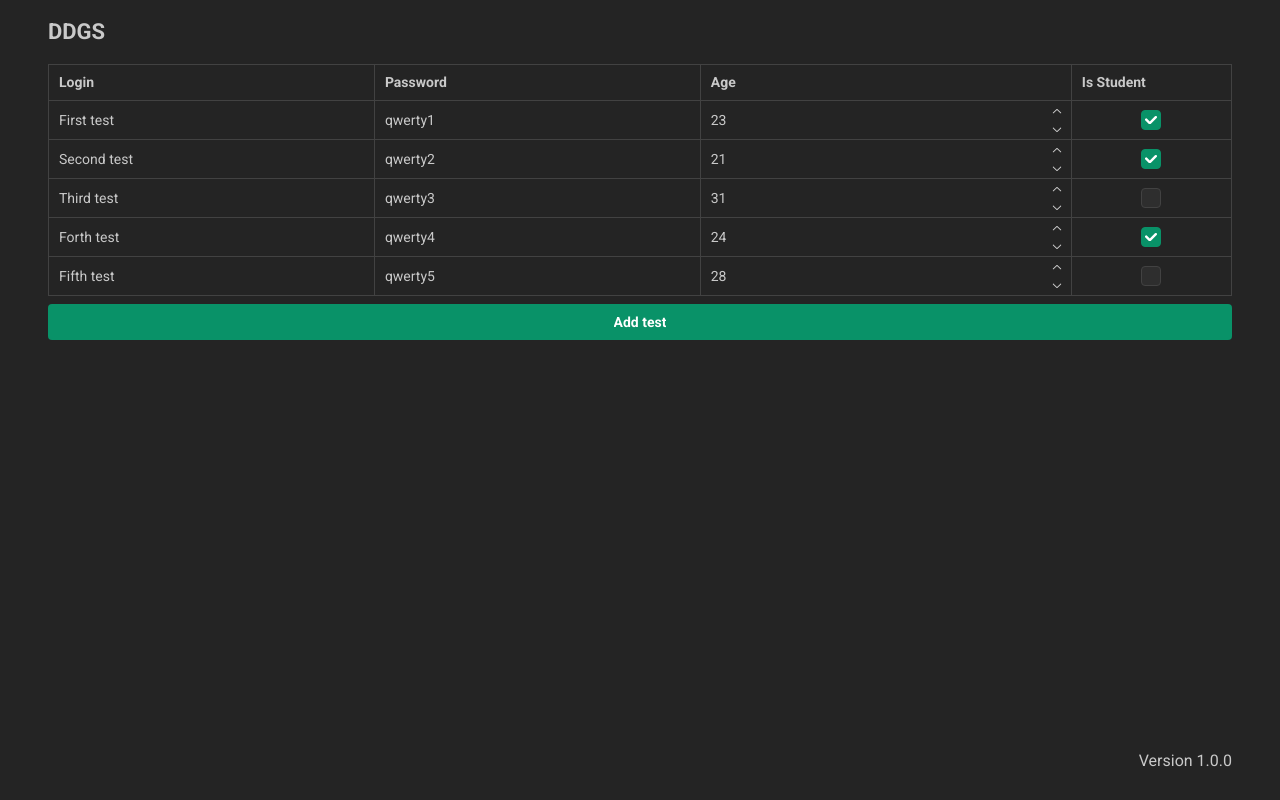
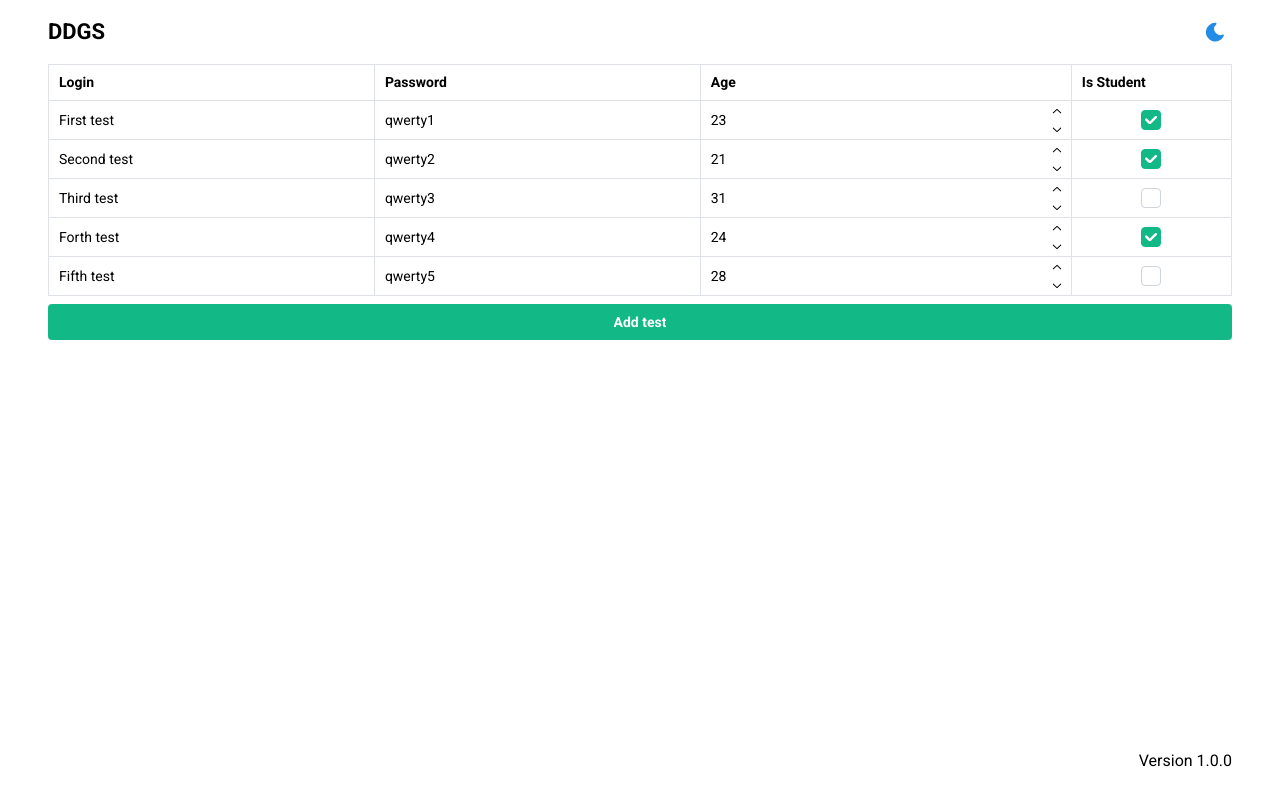
Before and after one commit to IIILKA/dynamic-data-grid-system, a React (Create React App) app in the folder ddgs-client/: page /test in a window 1280 px wide. Built offline with nearby package versions, Linux system fonts and the light colour scheme; a small style sheet from the web is missing.

Commit message:
feat: add theaming toggle

```diff
--- a/ddgs-client/package.json
+++ b/ddgs-client/package.json
@@ -37,7 +37,7 @@
     "build": "npm-run-all build:css build-js",
     "test": "react-scripts test --env=jsdom",
     "eject": "react-scripts eject",
-    "lint": "eslint src/**/* --ext .ts --ext .tsx"
+    "lint": "eslint src/**/* --ext .ts --ext .tsx --fix"
   },
   "eslintConfig": {
     "extends": [
--- a/ddgs-client/src/modules/layout/BaseLayout.tsx
+++ b/ddgs-client/src/modules/layout/BaseLayout.tsx
@@ -23,7 +23,7 @@ const theme = createTheme({
 
 function AppLayout(): ReactElement {
     return (
-        <MantineProvider theme={theme} defaultColorScheme='dark'>
+        <MantineProvider theme={theme} defaultColorScheme='auto'>
             <StyledContainer>
                 <Header />
                 <div className='content'>
--- a/ddgs-client/src/modules/layout/Header.tsx
+++ b/ddgs-client/src/modules/layout/Header.tsx
@@ -1,9 +1,39 @@
 import { ReactElement } from 'react';
 import { styled } from 'styled-components';
+import { ActionIcon, useMantineColorScheme } from '@mantine/core';
+import { IconSunFilled, IconMoonFilled } from '@tabler/icons-react';
+
+const HeaderContainer = styled.div`
+    display: flex;
+    justify-content: space-between;
+    align-items: center;
+`;
 
 const StyledLogo = styled.h1`
     font-size: 22px;
 `;
+
 export function Header(): ReactElement {
-    return <StyledLogo>DDGS</StyledLogo>;
+    const { colorScheme, toggleColorScheme } = useMantineColorScheme();
+    const dark = colorScheme === 'dark';
+
+    return (
+        <HeaderContainer>
+            <StyledLogo>DDGS</StyledLogo>
+            <div style={{ display: 'flex', gap: '4px' }}>
+                <ActionIcon
+                    variant='subtle'
+                    size='lg'
+                    color={dark ? 'yellow' : 'blue'}
+                    onClick={() => toggleColorScheme()}
+                    title='Toggle color scheme'>
+                    {dark ? (
+                        <IconSunFilled style={{ width: '70%', height: '70%' }} />
+                    ) : (
+                        <IconMoonFilled style={{ width: '70%', height: '70%' }} />
+                    )}
+                </ActionIcon>
+            </div>
+        </HeaderContainer>
+    );
 }
```
